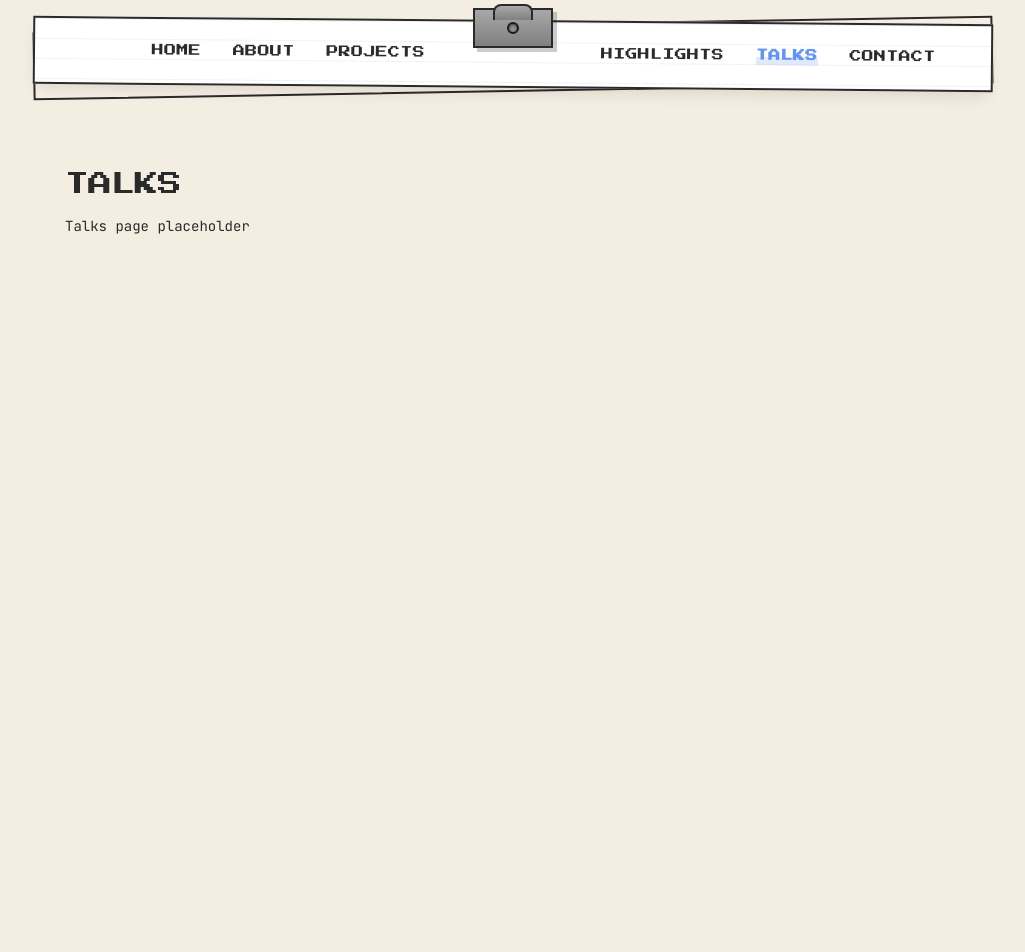
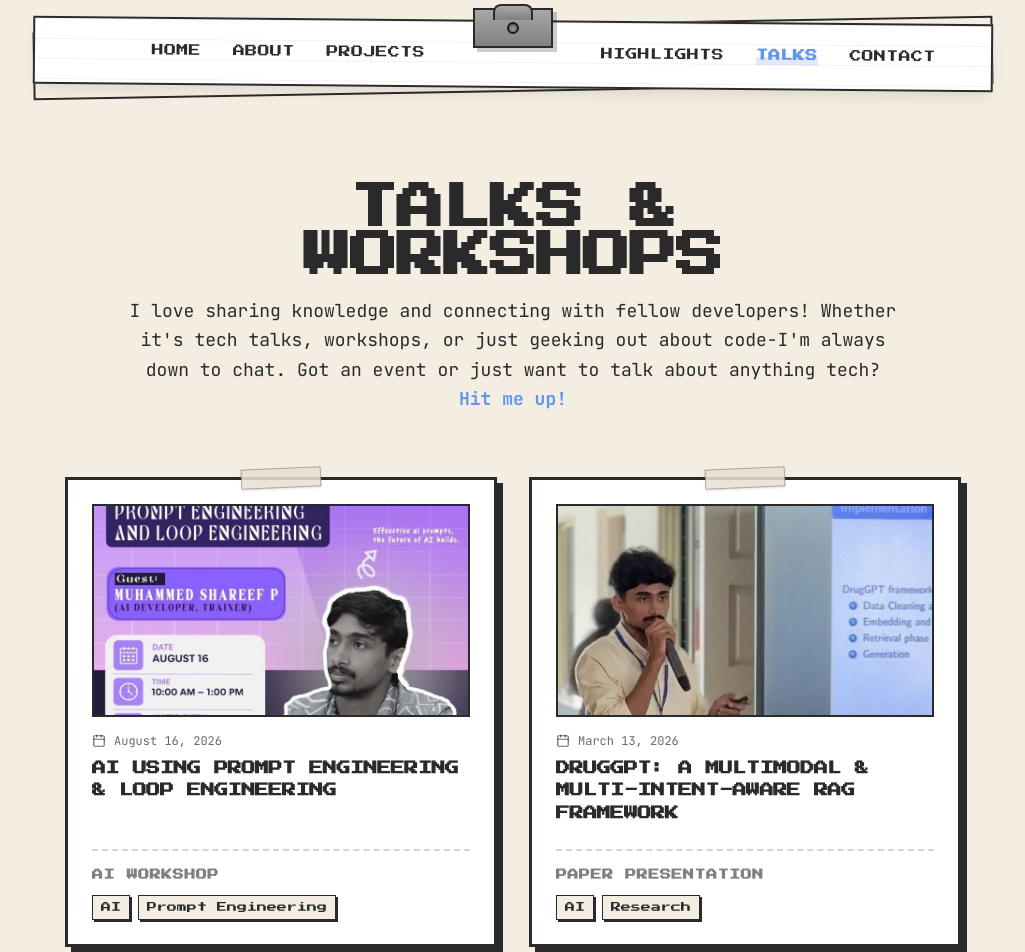
Before and after one commit to ShareefMuhammed/portfolio, a Next.js app: page /talks in a window 1280 px wide. Shown: the top 952 px of the page, without its empty margins (127-1152 px from the left). Before the commit the page ends 800 px from the top, so only its background shows below. Built offline with nearby package versions, Linux system fonts and the light colour scheme.

Commit message:
feat: real Talks page content (step 8)

```diff
--- a/app/talks/page.tsx
+++ b/app/talks/page.tsx
@@ -1,8 +1,118 @@
+import React from "react";
+import Image from "next/image";
+import Link from "next/link";
+import { Calendar } from "lucide-react";
+import { Card } from "@/components/ui";
+
+interface TalkItem {
+  image: string;
+  date: string;
+  title: string;
+  typeLabel: string;
+  tags: string[];
+  imagePosition: string;
+}
+
+const talksData: TalkItem[] = [
+  {
+    image: "/images/talks/ai-workshop.png",
+    date: "August 16, 2026",
+    title: "AI Using Prompt Engineering & Loop Engineering",
+    typeLabel: "AI Workshop",
+    tags: ["AI", "Prompt Engineering"],
+    imagePosition: "object-[center_54%]",
+  },
+  {
+    image: "/images/talks/druggpt-presentation.png",
+    date: "March 13, 2026",
+    title: "DrugGPT: A Multimodal & Multi-Intent-Aware RAG Framework",
+    typeLabel: "Paper Presentation",
+    tags: ["AI", "Research"],
+    imagePosition: "object-[50%_15%]",
+  },
+];
+
 export default function TalksPage() {
   return (
-    <main className="p-8">
-      <h1 className="font-pixel mb-4 text-2xl">Talks</h1>
-      <p className="text-sm">Talks page placeholder</p>
-    </main>
+    <div className="relative space-y-12 py-6 sm:py-8 md:space-y-16 md:py-12">
+      {/* Header Section */}
+      <div className="text-center max-w-3xl mx-auto space-y-4">
+        <h1 className="font-pixel text-ink text-3xl font-bold tracking-tight sm:text-4xl md:text-5xl">
+          TALKS &amp; WORKSHOPS
+        </h1>
+        <p className="text-ink font-mono text-base sm:text-lg leading-relaxed">
+          I love sharing knowledge and connecting with fellow developers! Whether
+          it&apos;s tech talks, workshops, or just geeking out about code-I&apos;m
+          always down to chat. Got an event or just want to talk about anything
+          tech?{" "}
+          <Link
+            href="/contact"
+            className="font-bold text-blue hover:underline decoration-2 underline-offset-4"
+          >
+            Hit me up!
+          </Link>
+        </p>
+      </div>
+
+      {/* Talks Grid: Responsive 2-Card Grid Centered */}
+      <div className="grid grid-cols-1 md:grid-cols-2 gap-8 max-w-4xl mx-auto">
+        {talksData.map((talk, index) => (
+          <Card
+            key={index}
+            hasTape
+            className="group flex flex-col justify-between p-4 transition-all duration-300 hover:-translate-y-1 hover:shadow-[12px_12px_0_0_#6495ED]"
+          >
+            {/* Top portion: Image + Date + Title */}
+            <div>
+              {/* Thumbnail Container - static, no video play overlay, no link */}
+              <div className="relative aspect-video w-full mb-4 border-2 border-ink overflow-hidden bg-cream/40 group-hover:border-blue transition-colors">
+                <Image
+                  src={talk.image}
+                  alt={talk.title}
+                  fill
+                  className={`object-cover transition-transform duration-500 group-hover:scale-105 ${talk.imagePosition}`}
+                  sizes="(max-width: 768px) 100vw, (max-width: 1200px) 50vw, 33vw"
+                  priority={index === 0}
+                />
+              </div>
+
+              {/* Date with Calendar Icon */}
+              <div className="flex items-center gap-2 text-xs font-mono text-ink/70 mb-2">
+                <Calendar className="w-3.5 h-3.5 shrink-0" aria-hidden="true" />
+                <span>{talk.date}</span>
+              </div>
+
+              {/* Title (can wrap lines cleanly) */}
+              <h2
+                className="font-pixel text-ink text-xs sm:text-[13px] md:text-sm font-bold leading-relaxed line-clamp-3"
+                title={talk.title}
+              >
+                {talk.title}
+              </h2>
+            </div>
+
+            {/* Bottom portion: Dashed divider + Type label + Tag chips */}
+            <div className="mt-6 border-t-2 border-dashed border-ink/20 pt-4">
+              {/* Type / Category Label */}
+              <div className="text-[10px] sm:text-[11px] font-pixel font-bold uppercase tracking-wider text-ink/60 mb-3">
+                {talk.typeLabel}
+              </div>
+
+              {/* Tag Chips */}
+              <div className="flex flex-wrap gap-2">
+                {talk.tags.map((tag) => (
+                  <span
+                    key={tag}
+                    className="text-[10px] font-pixel text-ink bg-cream border border-ink px-2 py-1 shadow-[2px_2px_0_0_#2A2A2A]"
+                  >
+                    {tag}
+                  </span>
+                ))}
+              </div>
+            </div>
+          </Card>
+        ))}
+      </div>
+    </div>
   );
 }
```
Also changed, not shown: public/images/talks/ai-workshop.png (added), public/images/talks/druggpt-presentation.png (added).
